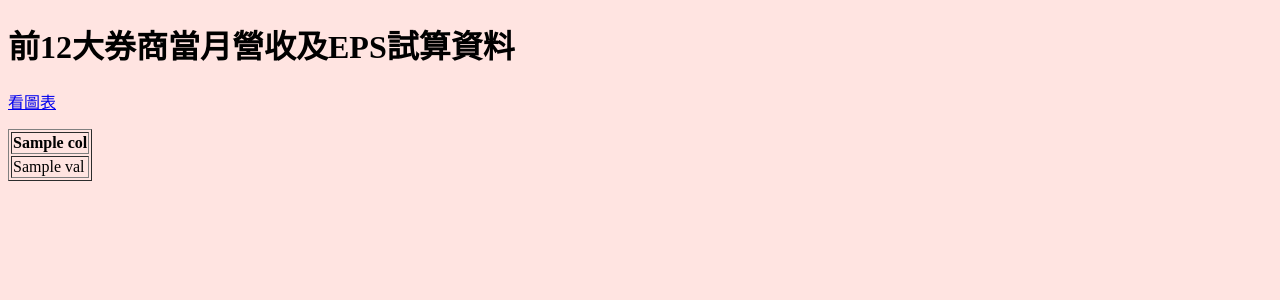
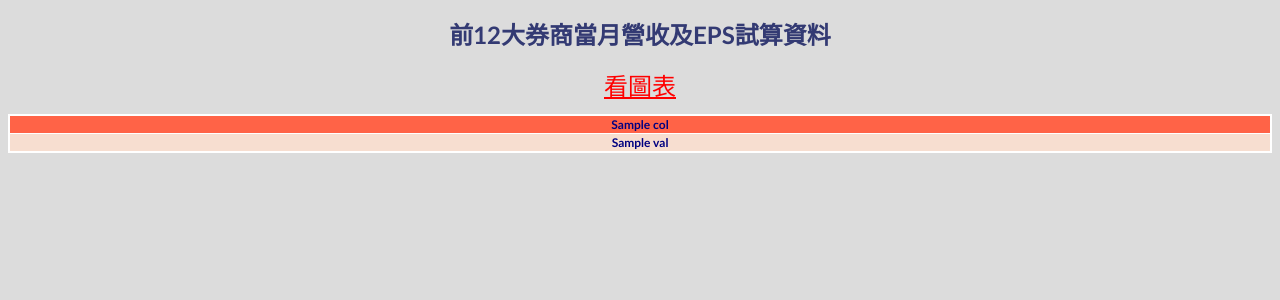
Before and after one commit to peiyi523/django_work_flask, a Flask app: template templates/eps.html in a window 1280 px wide. Shown: the top 300 px of the page. Run offline with Flask 3, Linux system fonts and the light colour scheme; the template is opened without the code that fills it: most values are stand-ins (such as "Sample title", 1, 10 or a date in 2020).

Commit message:
優化圖表呈現方式

```diff
--- a/templates/eps.html
+++ b/templates/eps.html
@@ -5,15 +5,62 @@
     <meta charset="UTF-8">
     <meta name="viewport" content="width=device-width, initial-scale=1.0">
     <title>前12大券商EPS試算</title>
+    <script src="https://cdnjs.cloudflare.com/ajax/libs/jquery/3.7.1/jquery.min.js"></script>
+
+
     <style>
         body {
-            background-color: #ffe4e1;
+            background-color: #DCDCDC;
+            text-align: center;
+            font-size: 12px;
+            font-family: 'Gill Sans', 'Gill Sans MT', Calibri, 'Trebuchet MS', sans-serif;
+        }
+
+        table {
+            width: 100%;
+            margin: 0 auto;
+            border: 2px solid white;
+            border-collapse: collapse;
+            color: navy;
+            font-weight: 700;
+        }
+
+        th {
+            background-color: tomato;
+
+        }
+
+        td:nth-child(7) {
+            background-color: #E6E6FA;
+        }
+
+        td:nth-child(8) {
+            background-color: #F9F07A;
+        }
+
+        tbody tr:nth-child(odd) {
+            background-color: #F7DED0;
+        }
+
+        tbody tr:nth-child(even) {
+            background-color: #FFBE98;
+        }
+
+        a {
+            color: red;
+            font-size: 24px;
         }
     </style>
 
 <body>
+    <h1>前12大券商當月營收及EPS試算資料</h1>
+    <script>
+        $("h1").css('color', '#333A73');
+    </script>
 
-    <h1>前12大券商當月營收及EPS試算資料</h1>
+
+
+
     <a href="/current-EPS-charts" target="blank">看圖表</a>
     <p>
     <table border="1">
```
Also changed, not shown: static/css/main.css (+14 -0 lines), static/js/main.js (+15 -1 lines).
